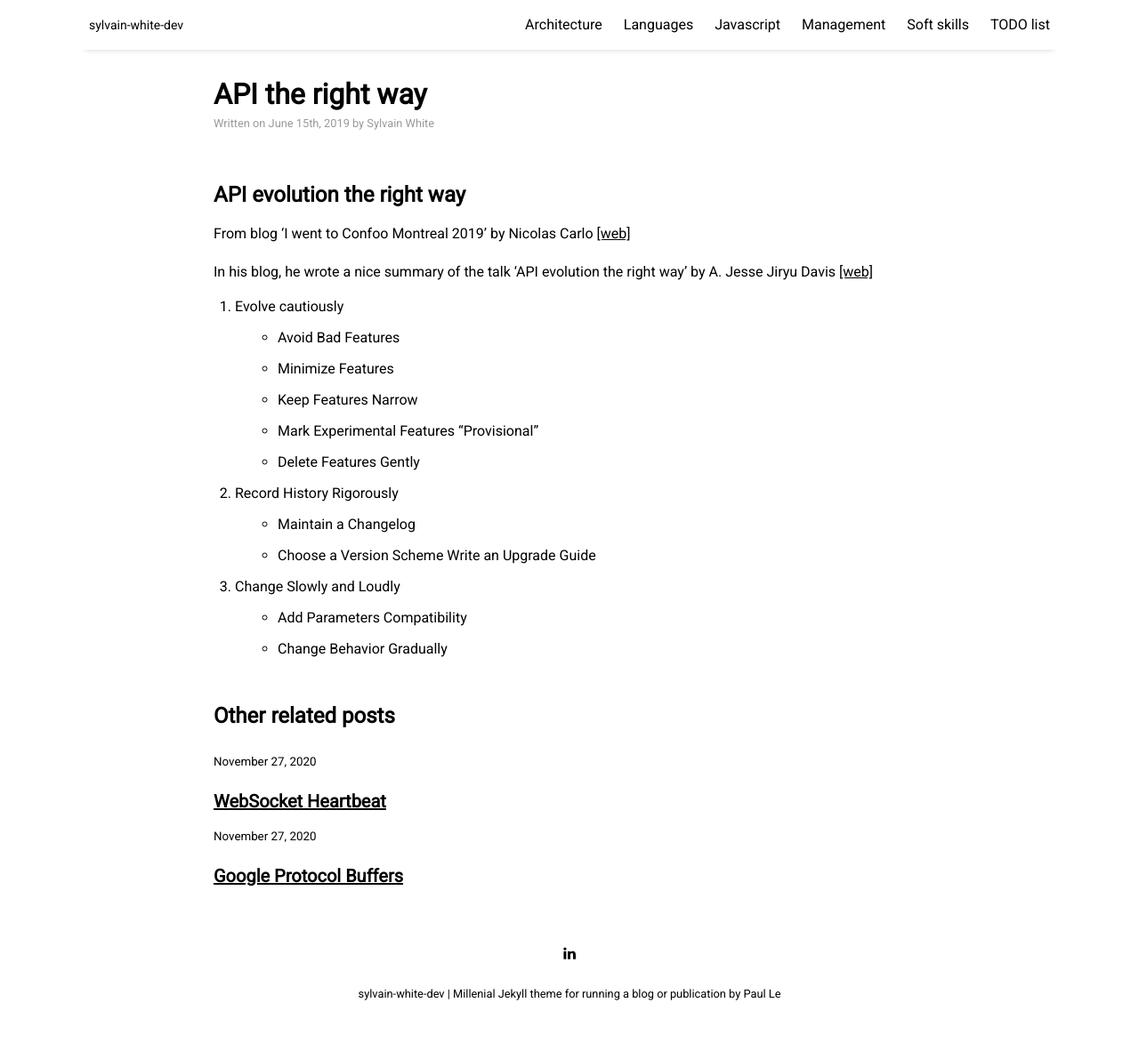
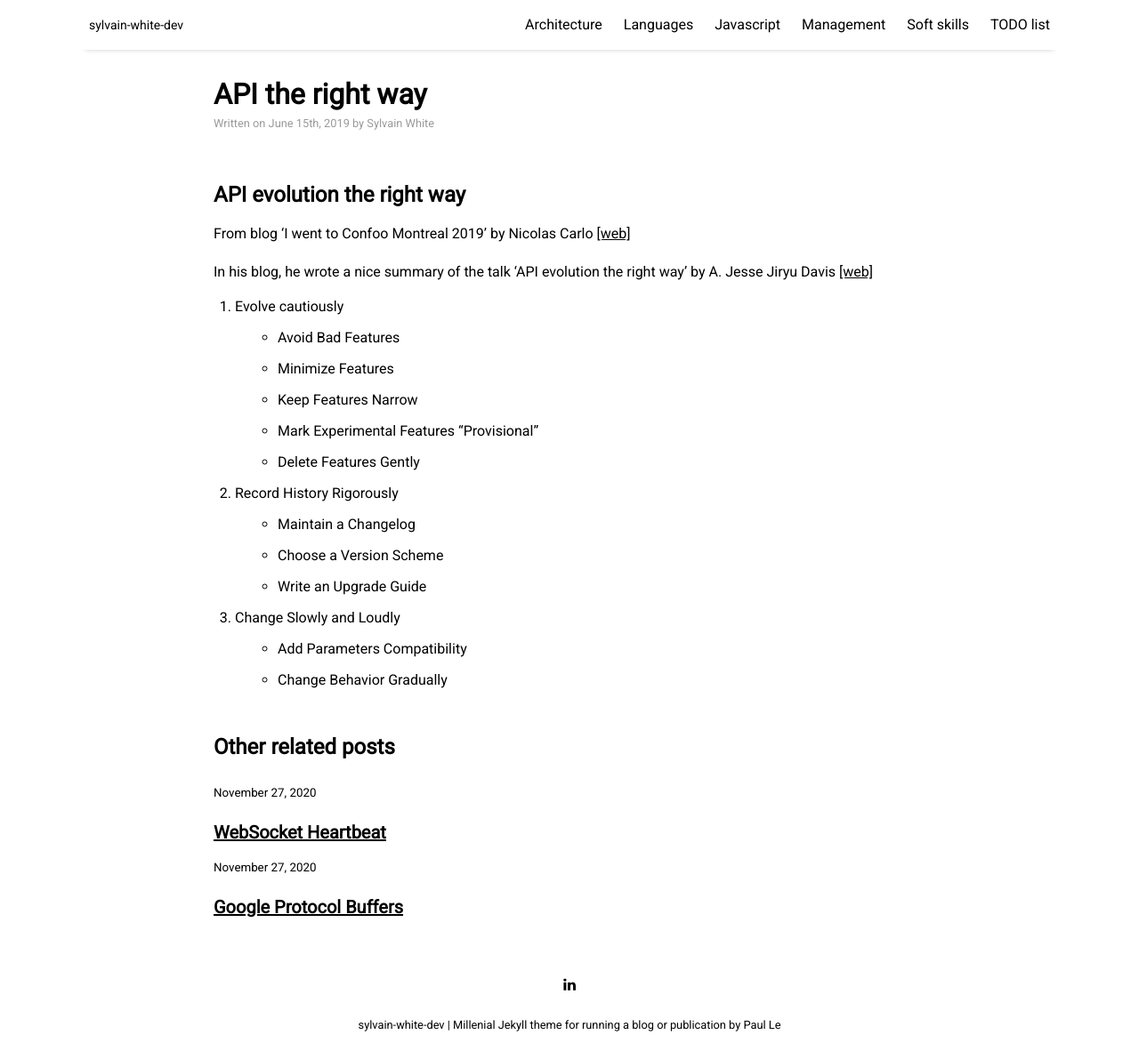
Before and after one commit to sylvainwhite/sylvain-white-dev, a Jekyll site: the page built from _posts/2019-06-15-apiTheRightWay.md, in a window 1280 px wide and 1191 px high. Shown: the whole window at 89% size. Built offline with Jekyll 4.4.1, drawn with Linux system fonts in a browser that asks for light colours; nearby versions of some CDN libraries.

Commit message:
Fix typo

```diff
--- a/_posts/2019-06-15-apiTheRightWay.md
+++ b/_posts/2019-06-15-apiTheRightWay.md
@@ -23,7 +23,7 @@ In his blog, he wrote a nice summary of the talk 'API evolution the right way' b
 2. Record History Rigorously
     * Maintain a Changelog
     * Choose a Version Scheme
-Write an Upgrade Guide
+    * Write an Upgrade Guide
 3. Change Slowly and Loudly
     * Add Parameters Compatibility
     * Change Behavior Gradually
```
